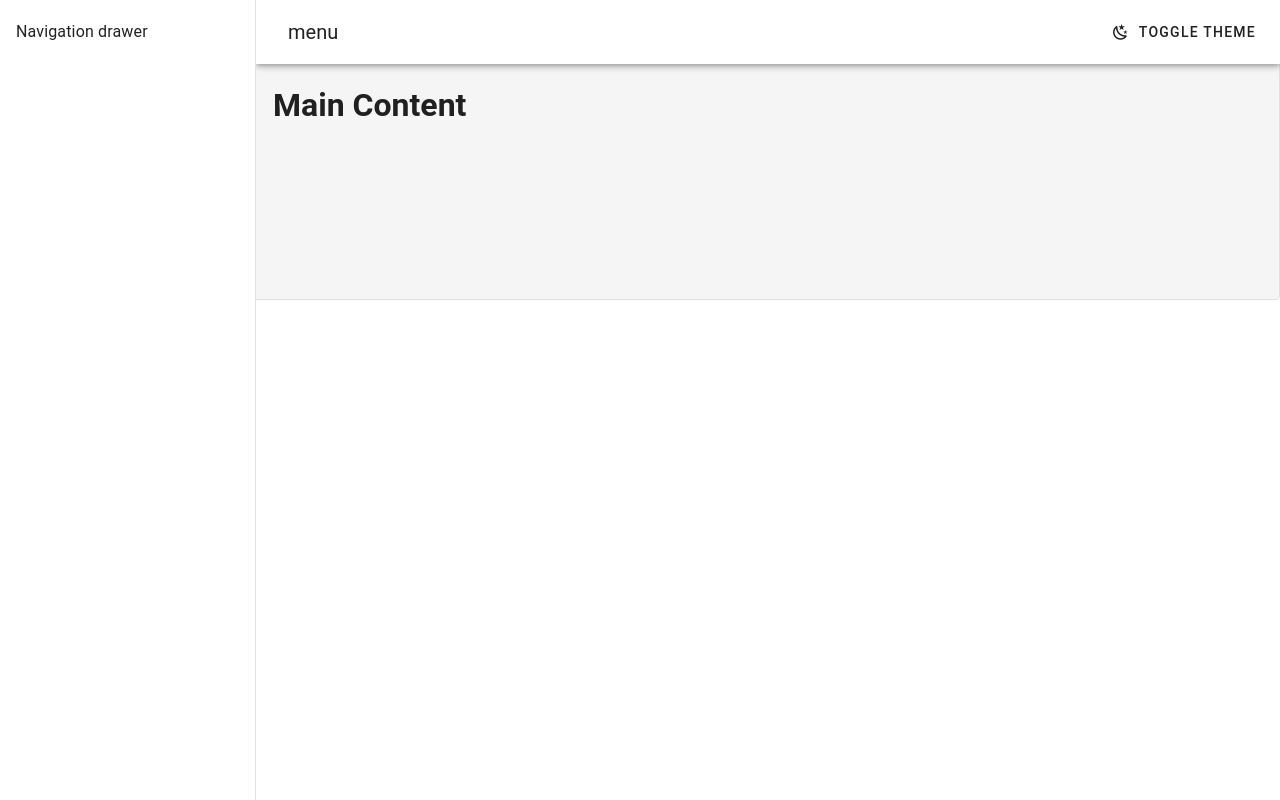
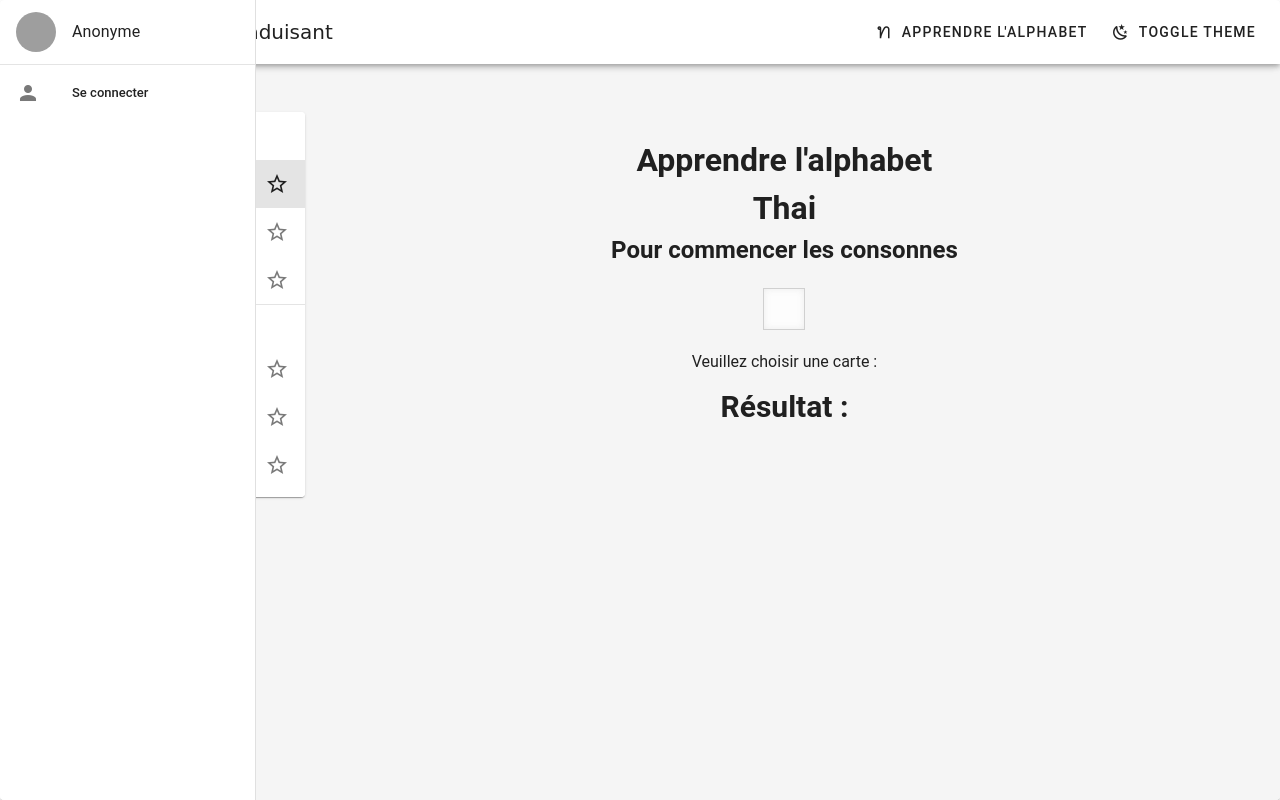
Before and after one commit to nparvedy/apprentissage-nuxt, a Nuxt app: page / in a window 1280 px wide. Built offline with nearby package versions, Linux system fonts and the light colour scheme; grey boxes are pictures that could not be loaded.

Commit message:
apprentissage de pinia

```diff
--- /dev/null
+++ b/assets/learning.js
@@ -0,0 +1,3 @@
+export default function() {
+
+}
--- /dev/null
+++ b/components/ApprendreAlphabetThai.vue
@@ -0,0 +1,108 @@
+<template>
+    <v-row class="mt-8">
+        <v-card  max-width="300" cols="2" >
+            <!--<v-list :items="items" @click="alphabetStore.changeStep('step-' + item.value)"></v-list>-->
+            <v-list v-model:selected='selection' :items="items" @click="handleClick(items[selection])"></v-list>
+
+        </v-card>
+        <v-col cols="4" class="mx-auto">
+            <v-col>
+                <div v-if="alphabetStore.step == 'step-1'" class="only-column">
+                    <AlphabetsConsonneOne />
+                </div>
+                <div v-else>
+                    {{ alphabetStore.step }}
+                    <button @click="handleClick('step-1')"></button>
+                </div>
+            </v-col>
+        </v-col>
+
+    </v-row>
+</template>
+
+<style scoped>
+
+    h1, h2{
+        text-align:center;
+    }
+
+    .only-column{
+        display:flex;
+        flex-direction:column;
+        align-items:center;
+    }
+</style>
+
+<script>
+    import learningAlphabet from '@/assets/learning.js';
+
+    export default {
+        mounted() {
+            learningAlphabet(); // Appelle la fonction ou le code dans ton script
+        },
+
+        setup() {
+            const alphabetStore = useAlphabetStore()
+            const test = "1"
+
+            const handleClick = (item) => {
+                console.log('La valeur de item.value est :', item.value)
+                alphabetStore.changeStep('step-' + item.value)
+            }
+
+            return { alphabetStore, test, handleClick }
+        },
+
+        data: () => ({
+            selection: [1],
+            items: [
+                { type: 'subheader', title: 'Consonne' },
+                {
+                    title: '15 premières lettres',
+                    value: 1,
+                    props: {
+                        appendIcon: 'mdi-star-outline',
+                    }
+                },
+                {
+                    title: 'de 15 à 30 lettres',
+                    value: 2,
+                    props: {
+                        appendIcon: 'mdi-star-outline',
+                    },
+                },
+                {
+                    title: '30 à 44 lettres',
+                    value: 3,
+                    props: {
+                        appendIcon: 'mdi-star-outline',
+                    },
+                },
+                { type: 'divider' },
+                { type: 'subheader', title: 'Voyelles' },
+                {
+                    title: 'Item #4',
+                    value: 4,
+                    props: {
+                        appendIcon: 'mdi-star-outline',
+                    },
+                },
+                {
+                    title: 'Item #5',
+                    value: 5,
+                    props: {
+                        appendIcon: 'mdi-star-outline',
+                    },
+                },
+                {
+                    title: 'Item #6',
+                    value: 6,
+                    props: {
+                        appendIcon: 'mdi-star-outline',
+                    },
+                },
+            ]
+        }),
+    };
+
+</script>
--- /dev/null
+++ b/components/alphabets/ConsonneOne.vue
@@ -0,0 +1,66 @@
+<template>
+    <h1>Apprendre l'alphabet Thai</h1>
+    <h2 >Pour commencer les consonnes</h2>
+    <div class="d-flex justify-center">
+        <div class="square">
+            <p id="input-consonne" style="text-align: center;width:100%"></p>
+            <!--<p style="margin-right:5px;">Indice : </p>-->
+            <p id="result-indice"></p>
+        </div>
+    </div>
+
+    <div style="display:flex;flex-direction:column">
+        <p style="margin-bottom:0;margin-top:20px;text-align:center;">Veuillez choisir une carte : </p>
+        <div class="card-consonne">
+
+        </div>
+    </div>
+    <h2 style="font-size:30px;margin-bottom:10px;margin-top:10px;">Résultat : </h2>
+    <p id="result"></p>
+</template>
+
+<style scoped>
+    .center{
+        display:flex;flex-direction:column;max-width: 600px;margin: auto;align-items: center;justify-content: center;
+    }
+
+    #input-consonne{
+        font-size:80px;
+        border:none;
+        background-color:#fdfdfd;
+    }
+
+    #result-indice{
+        font-size:30px;
+        text-align: center;
+    }
+
+    .card-consonne{
+        display:flex;
+        justify-content: center;
+    }
+
+    #result{
+        text-align:center;
+        margin:0;
+        font-weight:bold;
+    }
+
+    .card{
+        border-radius: 20px;
+    }
+
+    h1, h2{
+        text-align:center;
+    }
+
+    .only-column{
+        display:flex;
+        flex-direction:column;
+        align-items:center;
+    }
+
+    .square{
+        display:flex;align-items:center;justify-content:center;border: 1px solid #d0d0d0;margin-top: 20px;padding: 20px;background-color: #fdfdfd;box-shadow: inset rgb(133 133 133 / 14%) 0px 0px 7px 0px;flex-direction: column;width:100%;
+    }
+</style>
--- a/nuxt.config.ts
+++ b/nuxt.config.ts
@@ -2,6 +2,7 @@
 import vuetify, { transformAssetUrls } from 'vite-plugin-vuetify'
 
 export default defineNuxtConfig({
+
   components: true,
 
   build: {
@@ -24,4 +25,6 @@ export default defineNuxtConfig({
   },
 
   compatibilityDate: '2024-09-19',
+  devtools: { enabled: true },
+
 })
--- a/pages/home.vue
+++ b/pages/home.vue
@@ -14,7 +14,7 @@
 
           <v-spacer></v-spacer>
 
-          <v-btn prepend-icon="mdi-abugida-thai" >
+          <v-btn prepend-icon="mdi-abugida-thai" @click="alphabetStore.toggleAlphabet">
             Apprendre l'alphabet
           </v-btn>
 
@@ -28,7 +28,12 @@
 
         <v-main>
           <v-container>
-            <h1>Main Content</h1>
+            <div v-if="page == 'apprendreAlphabetThai'">
+              <ApprendreAlphabetThai />
+            </div>
+            <div v-else>
+              <h1>Main Content</h1>
+            </div>
           </v-container>
         </v-main>
       </v-layout>
@@ -39,6 +44,7 @@
 
 <script setup>
 import { useAuthStore } from '@/stores/auth'
+import { useAlphabetStore } from '@/stores/alphabet';
 import { useTheme } from 'vuetify'
 
 const theme = useTheme()
@@ -48,6 +54,10 @@ function toggleTheme () {
 }
 
 const authStore = useAuthStore()
+const alphabetStore = useAlphabetStore();
+
+const page = 'apprendreAlphabetThai';
+
 </script>
 
 <style>
--- a/pages/index.vue
+++ b/pages/index.vue
@@ -1,14 +1,22 @@
 <template>
-  <v-responsive class="border rounded" max-height="300">
+  <v-card>
     <v-app>
-      <v-navigation-drawer>
-        <v-list>
-          <v-list-item title="Navigation drawer"></v-list-item>
-        </v-list>
-      </v-navigation-drawer>
+      <v-layout>
+        <!-- Affichage conditionnel basé sur l'état de connexion -->
+        <div v-if="authStore.isAuthenticated">
+          <NavigationConnected />
+        </div>
+        <div v-else>
+          <NavigationDisconnect />
+        </div>
 
-      <v-app-bar class="px-3" title="menu">
+        <v-app-bar class="px-3 custom-font" title="Apprendre en traduisant">
+
           <v-spacer></v-spacer>
+
+          <v-btn prepend-icon="mdi-abugida-thai" @click="alphabetStore.toggleAlphabet">
+            Apprendre l'alphabet
+          </v-btn>
 
           <v-btn
             :prepend-icon="theme === 'light' ? 'mdi-weather-sunny' : 'mdi-weather-night'"
@@ -20,14 +28,23 @@
 
         <v-main>
           <v-container>
+            <div v-if="page == 'apprendreAlphabetThai'">
+              <ApprendreAlphabetThai />
+            </div>
+            <div v-else>
               <h1>Main Content</h1>
+            </div>
           </v-container>
         </v-main>
+      </v-layout>
     </v-app>
-  </v-responsive>
+
+  </v-card>
 </template>
 
 <script setup>
+import { useAuthStore } from '@/stores/auth'
+import { useAlphabetStore } from '@/stores/alphabet';
 import { useTheme } from 'vuetify'
 
 const theme = useTheme()
@@ -35,4 +52,16 @@ const theme = useTheme()
 function toggleTheme () {
   theme.global.name.value = theme.global.current.value.dark ? 'light' : 'dark'
 }
+
+const authStore = useAuthStore()
+const alphabetStore = useAlphabetStore();
+
+const page = 'apprendreAlphabetThai';
+
 </script>
+
+<style>
+.v-toolbar-title:first-child {
+  font-family: 'Comic Sans MS', 'Comic Sans', 'cursive';
+}
+</style>
--- /dev/null
+++ b/stores/alphabet.js
@@ -0,0 +1,17 @@
+import { defineStore } from 'pinia';
+
+export const useAlphabetStore = defineStore('alphabet', {
+  state: () => ({
+    showAlphabet: true,
+    step: 'step-1'
+  }),
+  actions: {
+    toggleAlphabet() {
+      this.showAlphabet = true;
+    },
+    changeStep(value)
+    {
+      this.step = value;
+    }
+  },
+});
```
Lines whose indentation alone changed are shown as unchanged.
